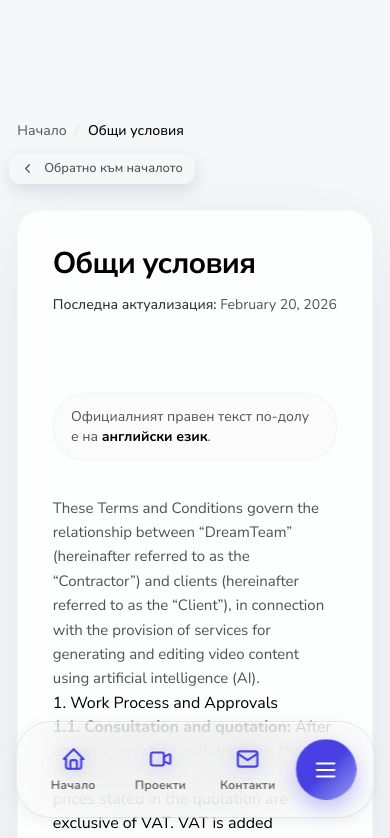
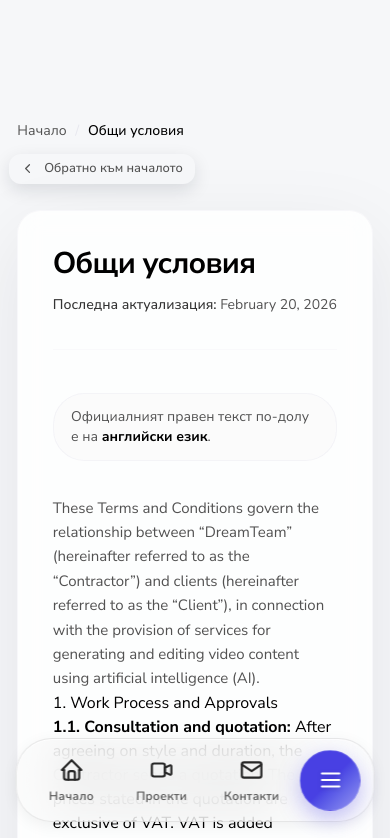
Before and after one commit to TinStay/DreamTeamInternational, a Next.js app: page /bg/terms in a window 390 px wide. Shown: the top 838 px of the page. Built offline with nearby package versions, Linux system fonts and the light colour scheme.

Commit message:
Update layout

```diff
--- a/src/app/globals.css
+++ b/src/app/globals.css
@@ -217,12 +217,13 @@
     text-shadow: none;
   }
 
-  /** Hero second line: white copy + primary-tinted bloom (still keyed off --primary) */
+  /** Hero highlighted word: white copy + primary bloom behind the glyph */
   .text-hero-accent {
     color: #ffffff;
     text-shadow:
-      0 0 22px var(--primary-strong-glow),
-      0 0 10px var(--primary-soft-glow),
+      0 0 28px var(--primary-strong-glow),
+      0 0 14px var(--primary-soft-glow),
+      0 0 42px var(--primary-soft-glow),
       0 4px 18px rgb(0 0 0 / 0.55);
   }
 
--- a/src/components/hero-section.tsx
+++ b/src/components/hero-section.tsx
@@ -62,8 +62,9 @@
       {/* Content */}
       <div className="relative z-20 flex w-full flex-col items-center justify-center text-center px-4 max-w-5xl mx-auto mt-[6.75rem] sm:mt-32 pb-8 sm:pb-10 lg:mt-0 lg:pb-0">
         <h1 className="font-heading font-extrabold text-4xl leading-[1.06] sm:text-5xl md:text-7xl lg:text-8xl tracking-tight md:leading-[1.03] mb-6 sm:mb-8 text-white animate-in slide-in-from-bottom-8 fade-in duration-700 delay-100 fill-mode-both ">
-          {t.hero.title1}{" "}
-          <span className="text-hero-accent">{t.hero.title2}</span>
+          {t.hero.titleBefore}
+          <span className="text-hero-accent">{t.hero.titleGlow}</span>
+          {t.hero.titleAfter}
         </h1>
 
         <div className="flex flex-col sm:flex-row items-stretch sm:items-center gap-3 sm:gap-4 animate-in slide-in-from-bottom-8 fade-in duration-700 delay-700 fill-mode-both w-full sm:w-auto max-w-md sm:max-w-none mx-auto">
--- a/src/components/mobile-nav.tsx
+++ b/src/components/mobile-nav.tsx
@@ -16,28 +16,28 @@
 
   return (
     <>
-      <div className="lg:hidden fixed bottom-6 left-1/2 -translate-x-1/2 z-50 w-[92%] max-w-md rounded-[2.25rem] liquid-glass px-4 py-4 flex items-center gap-2 border border-border/30 bg-background/90 backdrop-blur-md ring-1 ring-black/10 dark:ring-white/10 shadow-[0_22px_60px_rgba(0,0,0,0.42),0_10px_28px_rgba(0,0,0,0.28)] dark:shadow-[0_24px_70px_rgba(0,0,0,0.65),0_12px_36px_rgba(0,0,0,0.45)]">
+      <div className="lg:hidden fixed bottom-5 left-1/2 -translate-x-1/2 z-50 w-[92%] max-w-md rounded-[2.25rem] liquid-glass px-3 py-2.5 flex items-center gap-1.5 border border-border/30 bg-background/90 backdrop-blur-md ring-1 ring-black/10 dark:ring-white/10 shadow-[0_22px_60px_rgba(0,0,0,0.42),0_10px_28px_rgba(0,0,0,0.28)] dark:shadow-[0_24px_70px_rgba(0,0,0,0.65),0_12px_36px_rgba(0,0,0,0.45)]">
         <Link
           href={homeHref}
-          className="group flex flex-1 select-none flex-col items-center justify-center gap-1 text-muted-foreground transition-colors hover:text-primary"
+          className="group flex flex-1 select-none flex-col items-center justify-center gap-1 text-muted-foreground transition-colors hover:text-foreground"
         >
-          <IconHome className="h-[26px] w-[26px] icon-on-brand transition-transform group-hover:scale-110 group-hover:brightness-110" />
+          <IconHome className="h-[26px] w-[26px] text-neutral-800 transition-transform group-hover:scale-110 dark:text-neutral-200" />
           <span className="text-xs font-semibold tracking-wide">{t.mobileNav.home}</span>
         </Link>
 
         <Link
           href="#portfolio"
-          className="group flex flex-1 select-none flex-col items-center justify-center gap-1 text-muted-foreground transition-colors hover:text-primary"
+          className="group flex flex-1 select-none flex-col items-center justify-center gap-1 text-muted-foreground transition-colors hover:text-foreground"
         >
-          <IconVideo className="h-[26px] w-[26px] icon-on-brand transition-transform group-hover:scale-110 group-hover:brightness-110" />
+          <IconVideo className="h-[26px] w-[26px] text-neutral-800 transition-transform group-hover:scale-110 dark:text-neutral-200" />
           <span className="text-xs font-semibold tracking-wide">{t.mobileNav.work}</span>
         </Link>
 
         <Link
           href="#contact"
-          className="group flex flex-1 select-none flex-col items-center justify-center gap-1 text-muted-foreground transition-colors hover:text-primary"
+          className="group flex flex-1 select-none flex-col items-center justify-center gap-1 text-muted-foreground transition-colors hover:text-foreground"
         >
-          <IconMail className="h-[26px] w-[26px] icon-on-brand transition-transform group-hover:scale-110 group-hover:brightness-110" />
+          <IconMail className="h-[26px] w-[26px] text-neutral-800 transition-transform group-hover:scale-110 dark:text-neutral-200" />
           <span className="text-xs font-semibold tracking-wide">{t.mobileNav.contact}</span>
         </Link>
 
@@ -65,28 +65,31 @@
                 <Link
                   href={homeHref}
                   onClick={() => setIsOpen(false)}
-                  className="flex select-none items-center gap-4 text-foreground/80 transition-colors hover:text-primary"
+                  className="group flex select-none items-center gap-4 text-foreground/80 transition-colors"
                 >
-                  <IconHome className="h-6 w-6 shrink-0 icon-on-brand" /> {t.mobileNav.home}
+                  <IconHome className="h-6 w-6 shrink-0 text-neutral-800 dark:text-neutral-200" />
+                  <span className="transition-colors group-hover:text-primary">{t.mobileNav.home}</span>
                 </Link>
                 <Link
                   href="#portfolio"
                   onClick={() => setIsOpen(false)}
-                  className="flex select-none items-center gap-4 text-foreground/80 transition-colors hover:text-primary"
+                  className="group flex select-none items-center gap-4 text-foreground/80 transition-colors"
                 >
-                  <IconVideo className="h-6 w-6 shrink-0 icon-on-brand" /> {t.mobileNav.work}
+                  <IconVideo className="h-6 w-6 shrink-0 text-neutral-800 dark:text-neutral-200" />
+                  <span className="transition-colors group-hover:text-primary">{t.mobileNav.work}</span>
                 </Link>
                 <Link
                   href="#contact"
                   onClick={() => setIsOpen(false)}
-                  className="flex select-none items-center gap-4 text-foreground/80 transition-colors hover:text-primary"
+                  className="group flex select-none items-center gap-4 text-foreground/80 transition-colors"
                 >
-                  <IconMail className="h-6 w-6 shrink-0 icon-on-brand" /> {t.mobileNav.contact}
+                  <IconMail className="h-6 w-6 shrink-0 text-neutral-800 dark:text-neutral-200" />
+                  <span className="transition-colors group-hover:text-primary">{t.mobileNav.contact}</span>
                 </Link>
+                {/* Location (maps): was a separate row here — restore with IconMapPin + maps URL when needed */}
               </div>
 
               <div className="mt-auto pt-8">
-                <p className="text-sm text-muted-foreground mb-4">{t.mobileNav.ready}</p>
                 <Link
                   href="#contact"
                   onClick={() => setIsOpen(false)}
--- a/src/components/partners-section.tsx
+++ b/src/components/partners-section.tsx
@@ -29,8 +29,8 @@
   };
 
   return (
-    <section className="py-10 md:py-12 overflow-hidden relative">
-      <div className="max-w-6xl mx-auto px-4 z-10 relative mb-5 md:mb-7">
+    <section className="pt-10 pb-4 md:pt-12 md:pb-6 overflow-hidden relative">
+      <div className="max-w-6xl mx-auto px-4 z-10 relative mb-4 md:mb-5">
         <h2 className="text-center font-heading font-semibold text-muted-foreground/70 text-base md:text-lg tracking-widest uppercase">
           {t.partners.title}
         </h2>
--- a/src/components/portfolio-section.tsx
+++ b/src/components/portfolio-section.tsx
@@ -480,14 +480,11 @@
     );
 
   return (
-      <section id="portfolio" className="relative w-full overflow-visible py-6" ref={ref}>
+      <section id="portfolio" className="relative w-full overflow-visible pt-2 pb-6 sm:pt-3" ref={ref}>
         <div className="relative z-10 mx-auto w-full max-w-none px-4 sm:px-6 lg:px-10">
           {/* Fade title only — never wrap lazy iframes in `opacity-0` (breaks IntersectionObserver on WebKit). */}
           <div
-            className={cn(
-              "mb-6 transition-opacity duration-700 delay-200",
-              isInView ? "opacity-100" : "opacity-0"
-            )}
+            className={"mb-6"}
           >
             <h2 className="font-heading mb-3 text-4xl font-bold text-foreground md:text-5xl">
               {t.portfolio.title1}{" "}
@@ -527,8 +524,8 @@
                 </div>
               </div>
 
-              {/* Resolution tabs (bottom) */}
-              <div className="w-full rounded-full border border-border/25 bg-background/95 px-2 py-2 shadow-[0_12px_40px_rgba(15,23,42,0.1)] backdrop-blur-lg supports-[backdrop-filter]:bg-background/85 dark:border-border/30 dark:shadow-[0_12px_48px_rgba(0,0,0,0.45)] sm:w-fit sm:self-start sm:px-3 sm:py-2">
+              {/* Resolution tabs (bottom) — hug content on mobile; same on sm+ */}
+              <div className="w-fit max-w-full self-start rounded-full border border-border/25 bg-background/95 px-2 py-2 shadow-[0_12px_40px_rgba(15,23,42,0.1)] backdrop-blur-lg supports-[backdrop-filter]:bg-background/85 dark:border-border/30 dark:shadow-[0_12px_48px_rgba(0,0,0,0.45)] sm:px-3 sm:py-2">
                 <Tabs
                   value={format}
                   onValueChange={(v) => {
--- a/src/lib/i18n/bg.ts
+++ b/src/lib/i18n/bg.ts
@@ -7,8 +7,9 @@
     chat: "Свържете се"
   },
   hero: {
-    title1: "Въображението е твоят",
-    title2: "лимит.",
+    titleBefore: "",
+    titleGlow: "Въображението",
+    titleAfter: " е твоят.",
     subtitle: "Ние в DreamTeam се опитваме да постигнем баланса между човешката природа и новата технология, която е тук да ни помага.",
     cta1: "Контакти",
     cta2: "Виж Нашата Работа"
@@ -179,7 +180,6 @@
     home: "Начало",
     process: "Процес",
     work: "Проекти",
-    contact: "Контакти",
-    ready: "Готови ли сте?"
+    contact: "Контакти"
   }
 };
--- a/src/lib/i18n/en.ts
+++ b/src/lib/i18n/en.ts
@@ -7,8 +7,9 @@
     chat: "Chat With Us"
   },
   hero: {
-    title1: "Your imagination",
-    title2: "is the limit",
+    titleBefore: "Your ",
+    titleGlow: "imagination",
+    titleAfter: " is the limit.",
     subtitle: "At DreamTeam, we strive to achieve the balance between human nature and the new technology that is here to assist us.",
     cta1: "Contact",
     cta2: "View Our Work"
@@ -179,7 +180,6 @@
     home: "Home",
     process: "Process",
     work: "Work",
-    contact: "Contact",
-    ready: "Ready to start?"
+    contact: "Contact"
   }
 };
```
